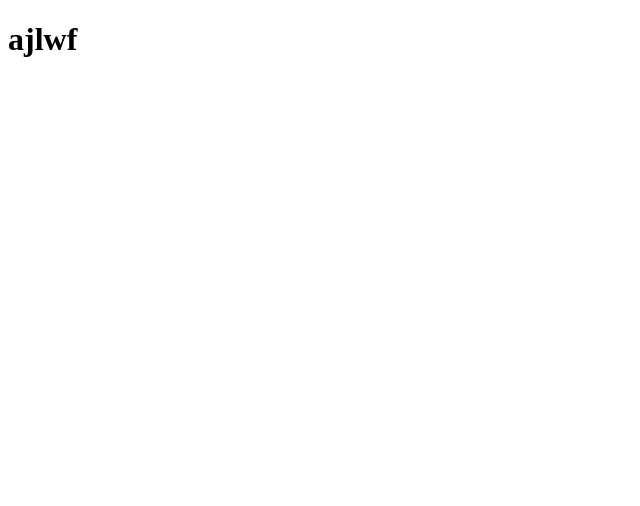
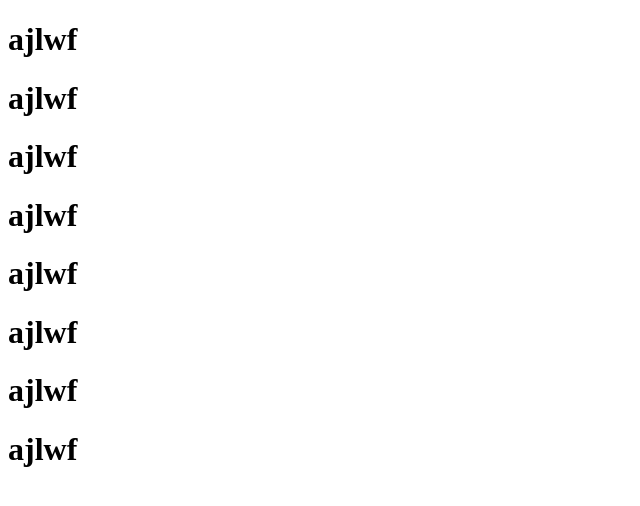
Before and after one commit to alexanderaslam/sheet2111F, a plain HTML site: page about.html in a window 1280 px wide. Shown: the whole page, without its empty margins (0-640 px from the left). Drawn offline with Linux system fonts and the light colour scheme.

Commit message:
Update about.html

```diff
--- a/about.html
+++ b/about.html
@@ -6,6 +6,7 @@
     <title>Document</title>
 </head>
 <body>
-    <h1>ajlwf</h1>
+    <h1>ajlwf</h1>  <h1>ajlwf</h1>  <h1>ajlwf</h1>  <h1>ajlwf</h1>
+      <h1>ajlwf</h1>  <h1>ajlwf</h1>  <h1>ajlwf</h1>  <h1>ajlwf</h1>
 </body>
 </html>
```
